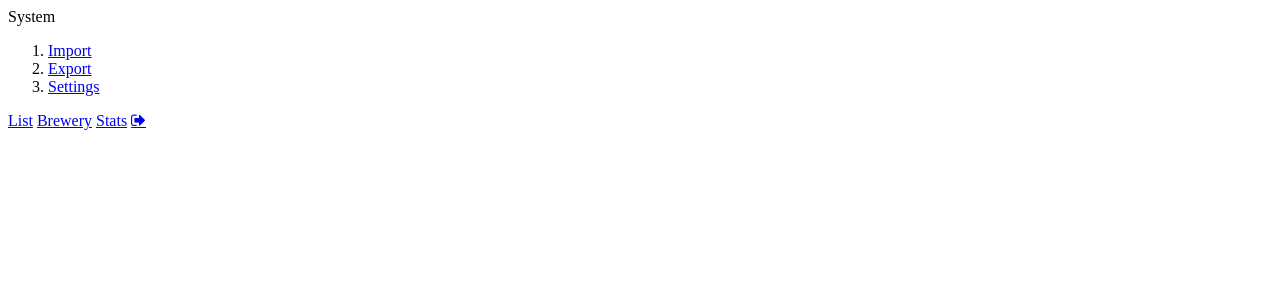
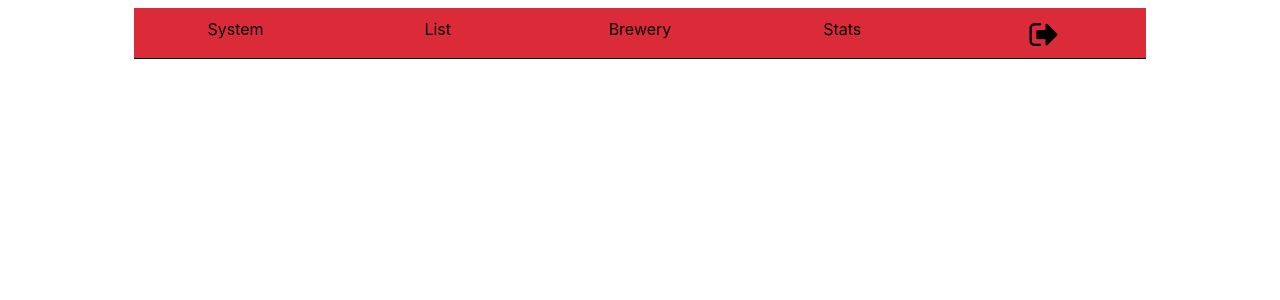
Before and after one commit to kostnerek/brewery, a PHP site: page /etc/navbar.php in a window 1280 px wide. Shown: the top 300 px of the page. Run offline with PHP 8.4, Linux system fonts and the light colour scheme.

Commit message:
added css for navbar

```diff
--- a/resources/css/main.css
+++ b/resources/css/main.css
@@ -135,7 +135,6 @@ html body div.outer div.container div.main div#carouselExampleIndicators.carouse
     width: 250px;
     margin-top: auto;
     margin-bottom: auto;
-    /* margin-right: auto; */
     display: inline-flex;
 
 }
--- /dev/null
+++ b/resources/css/navbar.css
@@ -0,0 +1,111 @@
+.navbar{
+    margin:0;
+    padding: 0;
+    display: flex;
+    flex-direction: row;
+    width: 80%;
+    background-color: #DB2B39;
+    height: 50px;
+    margin-left: 10%;
+    border-bottom: 1px solid black;
+}
+
+.nav-btn{
+    height: 100%;
+    border: 1px solid transparent;
+    text-align: center;
+    padding-top: 10px;
+    width: 20%;
+    font-family: -apple-system,BlinkMacSystemFont,"Segoe UI",Roboto,"Helvetica Neue",Arial,"Noto Sans",sans-serif,"Apple Color Emoji","Segoe UI Emoji","Segoe UI Symbol","Noto Color Emoji";
+}
+
+
+ol{
+    display: none;
+}
+
+.system{
+    display: flex;
+    flex-direction: column;
+}
+
+.system:hover ol{
+    background-color: #DB2B39;
+    border: 2px solid black;
+    list-style-type: none;
+    margin-top: 14px;
+    display: flex;
+    flex-direction: column;
+    -webkit-box-shadow: -3px 37px 53px 7px rgba(0,0,0,0.50);
+    -moz-box-shadow: -3px 37px 53px 7px rgba(0,0,0,0.50);
+    box-shadow: -3px 37px 53px 7px rgba(0,0,0,0.50);
+}
+
+.list-element{
+    float: left;
+    position: relative;
+    text-align: center;
+    height: 50px;
+    padding:10px;
+    border: 1px solid transparent;
+    margin-left: -40px;
+
+}
+.list-element:hover{
+    border: 1px solid black;
+    -webkit-box-shadow: inset 0px 30px 82px -53px rgba(0,0,0,0.61);
+    -moz-box-shadow: inset 0px 30px 82px -53px rgba(0,0,0,0.61);
+    box-shadow: inset 0px 30px 82px -53px rgba(0,0,0,0.61);
+}
+
+.navbar:hover{
+    -webkit-box-shadow: 0px 30px 152px 15px rgba(0,0,0,1);
+    -moz-box-shadow: 0px 30px 152px 15px rgba(0,0,0,1);
+    box-shadow: 0px 30px 152px 15px rgba(0,0,0,1);
+    border: 1px solid black;
+    border-top:0;
+    animation-name: shadow;
+    animation-duration: 0.25s;
+    z-index: 9999999999999;
+}
+
+.navbar > .nav-btn:hover{
+    border: 1px solid black;
+
+    -webkit-box-shadow: inset 0px 30px 82px -53px rgba(0,0,0,0.61);
+    -moz-box-shadow: inset 0px 30px 82px -53px rgba(0,0,0,0.61);
+    box-shadow: inset 0px 30px 82px -53px rgba(0,0,0,0.61);
+}
+
+@keyframes shadow{
+    0%   {
+        -webkit-box-shadow: 0px 30px 152px 15px rgba(0,0,0,0.25);
+        -moz-box-shadow: 0px 30px 152px 15px rgba(0,0,0,0.25);
+        box-shadow: 0px 30px 152px 15px rgba(0,0,0,0.25);
+    }
+    25%  {
+        -webkit-box-shadow: 0px 30px 152px 15px rgba(0,0,0,0.40);
+        -moz-box-shadow: 0px 30px 152px 15px rgba(0,0,0,0.40);
+        box-shadow: 0px 30px 152px 15px rgba(0,0,0,0.40);
+    }
+    50%  {
+        -webkit-box-shadow: 0px 30px 152px 15px rgba(0,0,0,0.70);
+        -moz-box-shadow: 0px 30px 152px 15px rgba(0,0,0,0.70);
+        box-shadow: 0px 30px 152px 15px rgba(0,0,0,0.70);
+    }
+    100% {
+        -webkit-box-shadow: 0px 30px 152px 15px rgba(0,0,0,1);
+        -moz-box-shadow: 0px 30px 152px 15px rgba(0,0,0,1);
+        box-shadow: 0px 30px 152px 15px rgba(0,0,0,1);
+    }
+}
+
+a, a:hover{
+    color: black;
+    text-decoration: none;
+}
+
+.logout{
+    padding-top: 10px;
+    font-size: 2rem !important;
+}
--- a/resources/css/upload.css
+++ b/resources/css/upload.css
@@ -1,8 +1,6 @@
 body {
     background-color: #29335c;
 }
-
-
 
 td.img_src {
 
@@ -50,7 +48,6 @@ html body div.center div.btn-group:hover{
 }
 .btn-group > .btn:hover{
     border: 1px solid black;
-
 
     -webkit-box-shadow: inset 0px 30px 82px -53px rgba(0,0,0,0.61);
     -moz-box-shadow: inset 0px 30px 82px -53px rgba(0,0,0,0.61);
```
